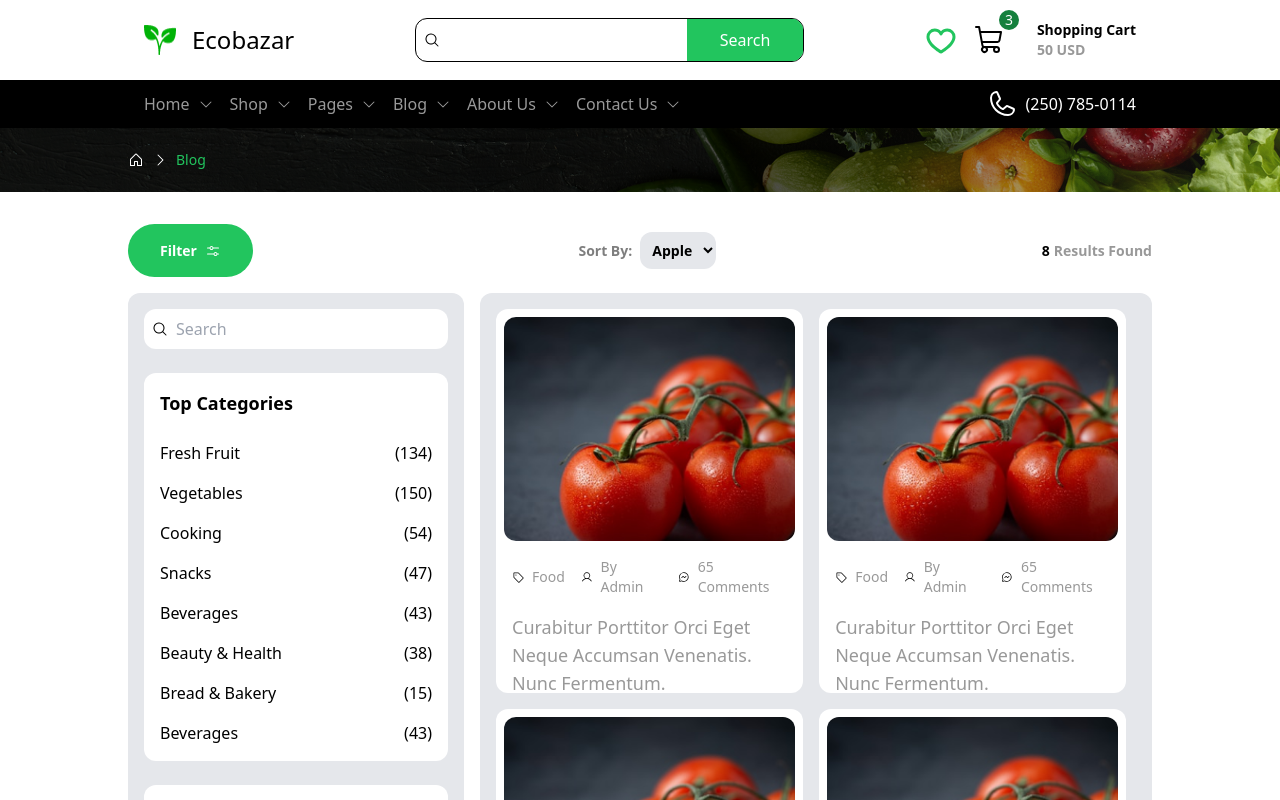
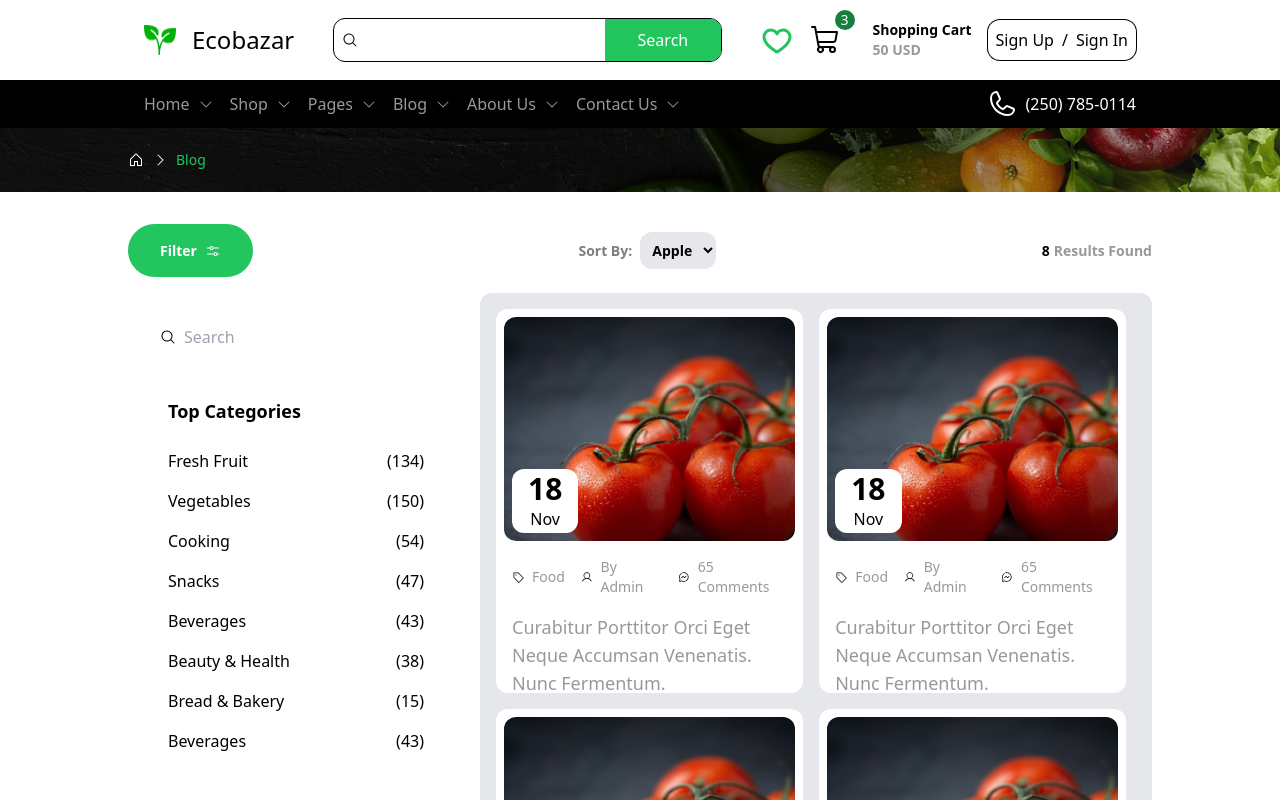
Before and after one commit to DUSHIME1212/Ecobazar, a React (Vite) app in the folder frontend/: page /blog in a window 1280 px wide. Shown: the top 800 px of the page. Built offline with nearby package versions, Linux system fonts and the light colour scheme.

Commit message:
"Updated BlogCard, LatestNewHolder, Navbar, index.css, BlogList, signIn, and BannarHome components with various styling and layout changes."

```diff
--- a/frontend/src/components/Blog/BlogCard.jsx
+++ b/frontend/src/components/Blog/BlogCard.jsx
@@ -3,12 +3,16 @@ import { Link } from "react-router-dom";
 
 const BlogCard = () => {
   return (
-    <div className="w-[48%] max-h-96 min-h-96 bg-white rounded-xl p-2">
+    <div className="w-[48%] h-fit max-h-96 min-h-96 relative bg-white rounded-xl p-2">
       <img
         src="/instagram/Instagram Post.png"
         alt=""
         className="h-56 w-full object-cover rounded-xl"
       />
+      <div className="flex items-center flex-col absolute bg-white left-4 z-20 top-40 rounded-xl px-4 justify-center min-w-16 min-h-16">
+        <h1>18</h1>
+        <span>Nov</span>
+      </div>
       <div className="flex gap-2 mt-2 flex-col justify-between">
         <div className="flex flex-row items-center">
           <span className="flex items-center gap-2 p-2">
--- /dev/null
+++ b/frontend/src/components/Blog/Sidebar/BlogDetail.jsx
@@ -0,0 +1,47 @@
+import { categoriesShop } from "../../../utils/utils";
+import Populartag from "../Populartag";
+import OurGallery from "../OurGallery";
+import RecentlyAddedBlog from "../RecentlyAddedBlog";
+import { MagnifyingGlass } from "@phosphor-icons/react";
+
+const BlogDetail = () => {
+  return (
+    <div className="w-full min-h-96 flex flex-col gap-2 p-2 rounded-xl">
+            {/* Side Filters and Categories */}
+            <div className="w-full p-2">
+              <form action="">
+                <label className="flex gap-2 p-2 bg-white rounded-xl items-center">
+                  <MagnifyingGlass size={16} />
+                  <input
+                    type="text"
+                    placeholder="Search"
+                    className="bg-transparent outline-none"
+                  />
+                </label>
+              </form>
+            </div>
+            <div className="p-2">
+              <div className="p-2 bg-white rounded-xl">
+                <h1 className="w-full text-lg mb-2 p-2">Top Categories</h1>
+                {categoriesShop.map((item, i) => (
+                  <div key={i} className="flex items-center p-2 justify-between">
+                    <h3>{item.type}</h3>
+                    <span>{item.number}</span>
+                  </div>
+                ))}
+              </div>
+            </div>
+            <div className="p-2 w-full rounded-xl">
+              <Populartag />
+            </div>
+            <div className="p-2 w-full rounded-xl">
+              <OurGallery />
+            </div>
+            <div className="p-2 w-full rounded-xl">
+              <RecentlyAddedBlog />
+            </div>
+          </div>
+  );
+};
+
+export default BlogDetail;
--- a/frontend/src/components/LatestNewHolder.jsx
+++ b/frontend/src/components/LatestNewHolder.jsx
@@ -20,7 +20,7 @@ const LatestNewHolder = () => {
                 </div>
             </div>
             <p className="group-hover:text-green-800">Curabitur porttitor orci eget neque accumsan venenatis. Nunc fermentum.</p>
-            <button className="flex flex-row gap-4 items-center text-green-500 p-2">
+            <button className="flex flex-row gap-4 items-center bg-transparent text-green-500 p-2">
                 <span>Read More</span>
                 <ArrowRight size={24}/>
             </button>
--- a/frontend/src/components/Navbar.jsx
+++ b/frontend/src/components/Navbar.jsx
@@ -115,7 +115,7 @@ export default function Navbar() {
                 <div className="flex flex-col justify-between bg-white -right-8 md:right-0 rounded-xl shadow-2xl top-16 min-w-96 min-h-[80vh] absolute z-20 p-4">
                   <div className="flex flex-row gap-4 p-2">
                     <img
-                      src="../../public/products/Image-10.png"
+                      src="/products/Image-10.png"
                       className="size-32"
                       alt=""
                     />
@@ -146,6 +146,12 @@ export default function Navbar() {
               <div className="hidden lg:block">
                 <h1 className="text-sm">Shopping cart</h1>
                 <p className="font-bold text-sm">{ price*num} USD</p>
+              </div>
+              <div className="flex items-center gap-2 p-2 ring-1 rounded-xl ring-black">
+                <Link to={'/login'}>Sign Up</Link>
+                <span>/</span>
+                <Link to={'/signup'}>Sign In</Link>
+
               </div>
             </div>
           </div>
--- a/frontend/src/index.css
+++ b/frontend/src/index.css
@@ -30,5 +30,5 @@ input[type="checkbox"]{
     @apply w-[320px] h-[30px] outline-none border border-solid rounded-md focus:border-2 focus:border-solid focus:border-green-500 placeholder:text-gray-300 pl-2 font-semibold ;
 }
 button{
-    @apply bg-green-500 hover:bg-green-600 text-white py-2 px-2 duration-700
+    @apply bg-green-500 hover:bg-green-600 text-white py-2 px-2 duration-700 w-fit
 }
--- a/frontend/src/pages/Blog/BlogList.jsx
+++ b/frontend/src/pages/Blog/BlogList.jsx
@@ -8,6 +8,7 @@ import RecentlyAddedBlog from "../../components/Blog/RecentlyAddedBlog";
 import BlogCard from "../../components/Blog/BlogCard";
 import { useState } from "react";
 import Pagination from "../../components/Blog/Pagination";
+import BlogDetail from "../../components/Blog/Sidebar/BlogDetail";
 
 export default function BlogList() {
   const page = useLocation().pathname.split("/").pop();
@@ -42,7 +43,9 @@ export default function BlogList() {
                 id="fruit"
                 className="p-2 outline-none bg-gray-200 text-sm rounded-xl"
               >
-                <option value="apple" className="px-4">Apple</option>
+                <option value="apple" className="px-4">
+                  Apple
+                </option>
                 {/* Add more options as needed */}
               </select>
             </div>
@@ -54,43 +57,11 @@ export default function BlogList() {
         </div>
         {/* Bottom Section */}
         <div className="flex gap-4">
-          <div className="w-1/3 min-h-96 bg-gray-200 flex flex-col gap-2 p-2 rounded-xl">
-            {/* Side Filters and Categories */}
-            <div className="w-full p-2">
-              <form action="">
-                <label className="flex gap-2 p-2 bg-white rounded-xl items-center">
-                  <MagnifyingGlass size={16} />
-                  <input
-                    type="text"
-                    placeholder="Search"
-                    className="bg-transparent outline-none"
-                  />
-                </label>
-              </form>
-            </div>
-            <div className="p-2">
-              <div className="p-2 bg-white rounded-xl">
-                <h1 className="w-full text-lg mb-2 p-2">Top Categories</h1>
-                {categoriesShop.map((item, i) => (
-                  <div key={i} className="flex items-center p-2 justify-between">
-                    <h3>{item.type}</h3>
-                    <span>{item.number}</span>
-                  </div>
-                ))}
-              </div>
-            </div>
-            <div className="p-2 w-full rounded-xl">
-              <Populartag />
-            </div>
-            <div className="p-2 w-full rounded-xl">
-              <OurGallery />
-            </div>
-            <div className="p-2 w-full rounded-xl">
-              <RecentlyAddedBlog />
-            </div>
+          <div className="w-1/3 p-2">
+            <BlogDetail />
           </div>
           <div className="w-2/3 min-h-96 bg-gray-200 flex flex-row flex-wrap gap-4 p-4 rounded-xl">
-            {[...currentBlogs,...currentBlogs].map((item, i) => (
+            {[...currentBlogs, ...currentBlogs].map((item, i) => (
               <BlogCard key={i} />
             ))}
           </div>
--- a/frontend/src/pages/settings/signIn.jsx
+++ b/frontend/src/pages/settings/signIn.jsx
@@ -19,7 +19,7 @@ const SignUp = () => {
     <div className="min-h-[65dvh] w-full flex flex-col  justify-start items-center px-8">
       <Breadcrumbs pageroute={pageid.pathname} />
       <div
-        className="flex flex-col items-center justify-center w-full lg:min-w-[36dvw] bg-white p-8 my-8 py-8 border rounded-xl hover:shadow-xl transition-all duration-300 mi-h-[48dvh]"
+        className="flex flex-col items-center justify-center w-full lg:w-[36dvw] bg-white p-8 my-8 py-8 border rounded-xl hover:shadow-xl transition-all duration-300 mi-h-[48dvh]"
         id="card"
       >
         <h1>Create account</h1>
--- a/frontend/src/sections/BannarHome.jsx
+++ b/frontend/src/sections/BannarHome.jsx
@@ -18,7 +18,7 @@ const BannarHome = () => {
               </h1>
               <p className="text-sm">Free shipping on all your order.</p>
             </div>
-            <button className="px-8 p-4 flex items-center gap-4 size-fit text-green-500 rounded-full">
+            <button className="px-8 p-4 flex items-center gap-4 size-fit bg-transparent text-green-500 rounded-full">
               <span>Shop now</span>
               <ArrowRight size={16} />
             </button>
@@ -34,7 +34,7 @@ const BannarHome = () => {
               <h1 className="text-3xl font-bold">75% OFF</h1>
             </div>
             <p className="text-sm opacity-40">Only Fruit & Vegetable</p>
-            <button className="flex items-center gap-4 size-fit text-green-500">
+            <button className="flex items-center bg-transparent gap-4 size-fit text-green-500">
               <span>Shop now</span>
               <ArrowRight size={16} />
             </button>
@@ -49,7 +49,7 @@ const BannarHome = () => {
             <h1 className="font-bold text-3xl">
               Special Products Deal of the Month
             </h1>
-            <button className="flex items-center gap-4 size-fit text-green-500">
+            <button className="flex items-center bg-transparent gap-4 size-fit text-green-500">
               <span>Shop now</span>
               <ArrowRight size={16} />
             </button>
--- a/frontend/src/sections/DiscountBannar.jsx
+++ b/frontend/src/sections/DiscountBannar.jsx
@@ -8,7 +8,7 @@ const DiscountBannar = () => {
             <h2>Summer Sale</h2>
             <h1 className="text-5xl"><span className="text-orange-500">37%</span> OFF</h1>
             <p>Free on all your order, Free Shipping and  30 days money-back guarantee</p>
-            <button className="flex flex-row gap-2 p-3 size-fit rounded-xl px-4 text-white bg-green-500">
+            <button className="flex flex-row gap-2 p-3 size-fit rounded-xl px-4 text-white items-center bg-green-500">
                 <span>Shop Now</span>
                 <ArrowRight size={18}/>
             </button>
```
